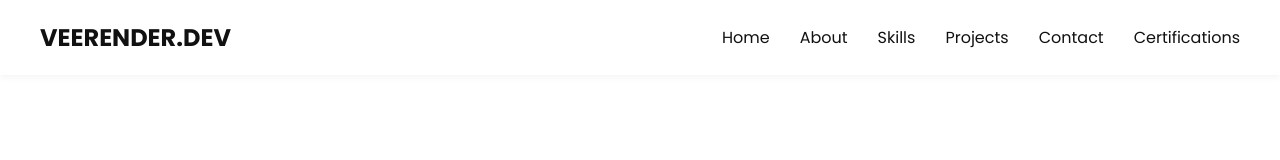
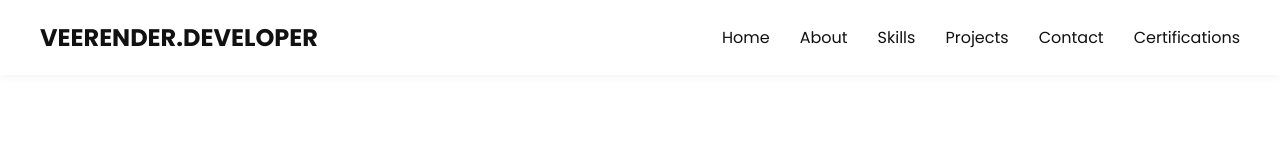
Before and after one commit to Veer123-code/my-portfolio-responsive, a plain HTML site: page index.html in a window 1280 px wide. Shown: the top 160 px of the page. Drawn offline with nearby package versions, Linux system fonts and the light colour scheme.

Commit message:
logo-name changed

```diff
--- a/index.html
+++ b/index.html
@@ -12,7 +12,7 @@
 <body>
     <!-- Navbar -->
     <nav class="navbar">
-        <div class="logo">VEERENDER.DEV</div>
+        <div class="logo">VEERENDER.DEVELOPER</div>
         <input type="checkbox" id="menu-toggle" hidden>
         <label for="menu-toggle" class="menu-icon"><i class="fas fa-bars"></i></label>
         <ul class="nav-links">
@@ -465,7 +465,7 @@
         <!-- Footer -->
         <footer class="footer">
             <div class="footer-container">
-                <h3>VEERENDER.DEV</h3>
+                <h3>VEERENDER.DEVELOPER</h3>
                 <p>Crafting frontend experiences with code & creativity ✨</p>
                 <div class="social-icons">
                     <a href="https://github.com/Veer123-code?tab=repositories" target="_blank"><i class="fab fa-github"></i></a>
```
